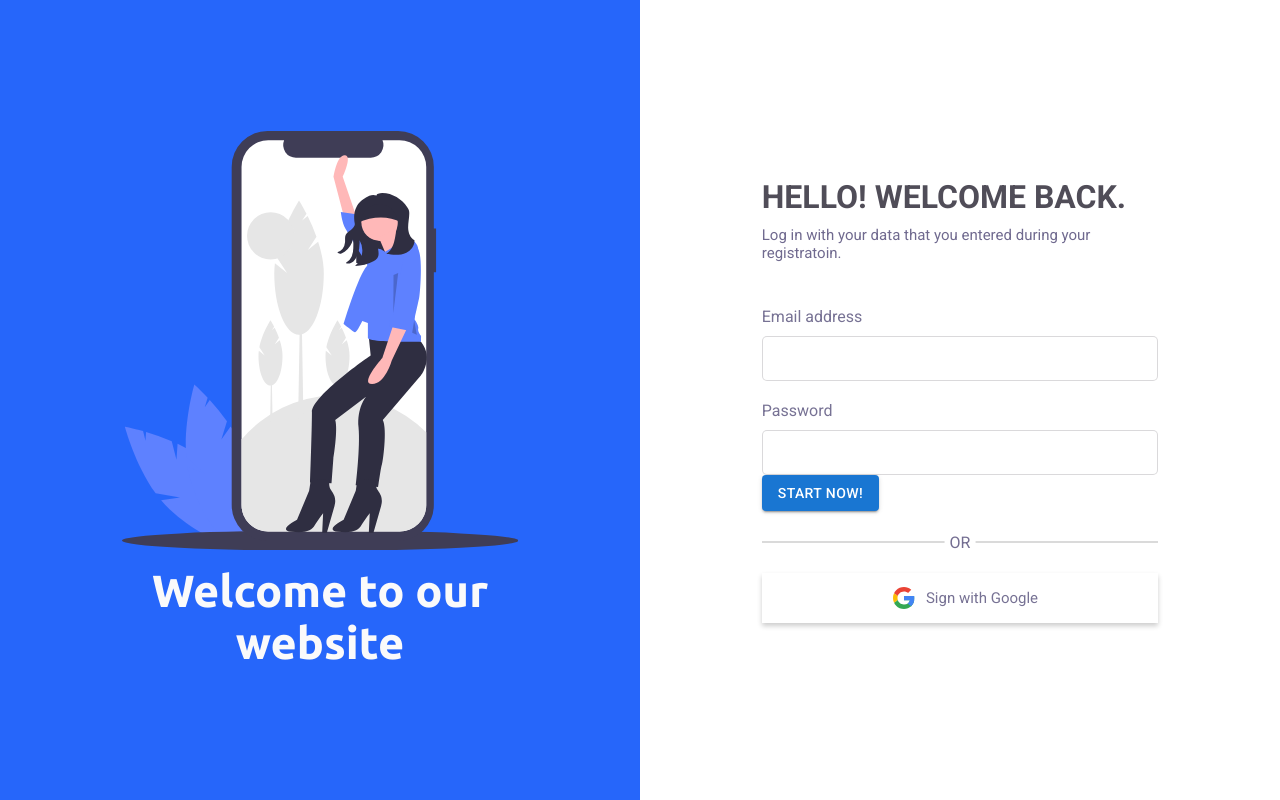
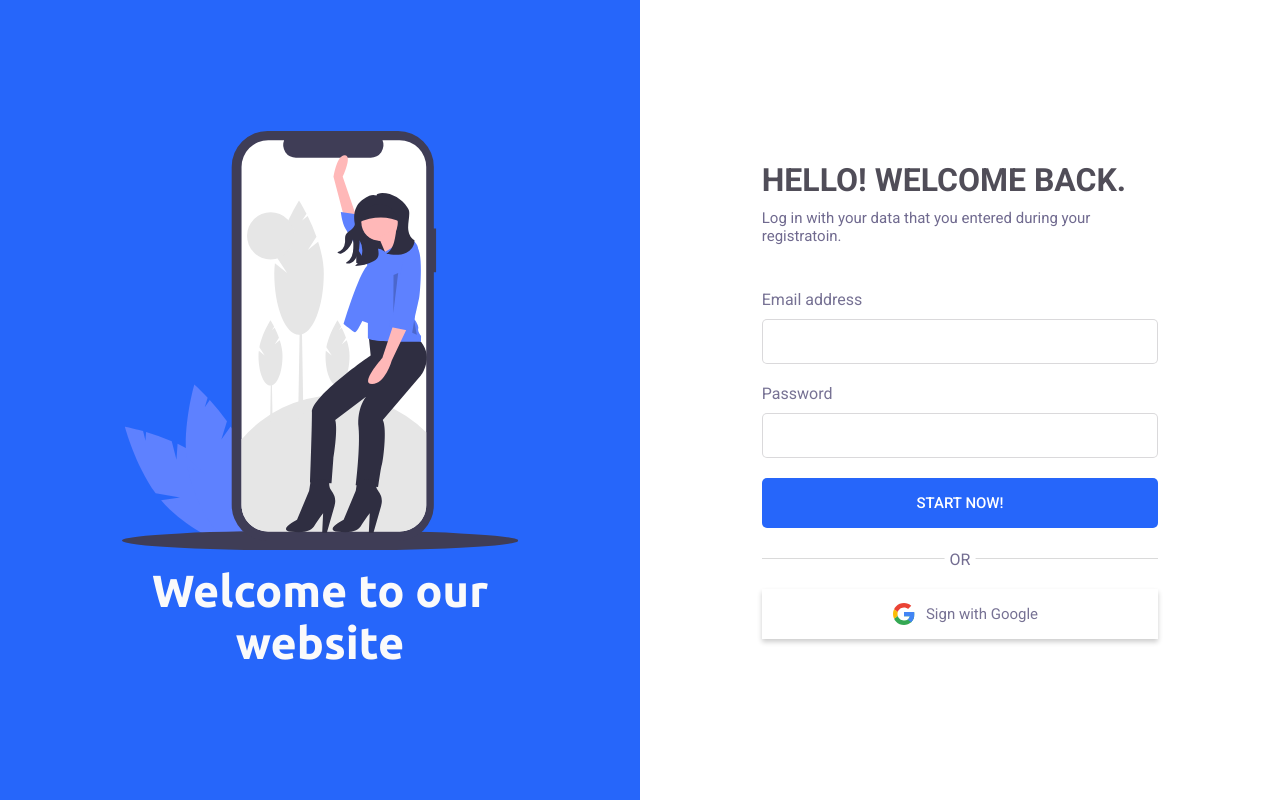
Before and after one commit to AhmedArby00000/my_app, a React (Create React App) app: page /login in a window 1280 px wide. Built offline with nearby package versions, Linux system fonts and the light colour scheme.

Commit message:
Fix Start button on Login page

```diff
--- a/src/routes/LoginPage.tsx
+++ b/src/routes/LoginPage.tsx
@@ -29,7 +29,7 @@ class LoginPage extends Component {
                             <input type="password" />
                         </div>
 
-                        <Button variant="contained">START NOW!</Button>
+                        <div className="start">START NOW!</div>
                         <div className="or" />
                         <div className="google">
                             <GoogleLogo />
--- a/src/style/login_page.scss
+++ b/src/style/login_page.scss
@@ -99,9 +99,18 @@
             background-color: #2666FA;
             border-radius: 5px;
             cursor: pointer;
+            transition: background-color 200ms, transform 200ms;
             align-items: center;
             justify-content: center;
             margin-top: 20px;
+
+            &:hover {
+                background: #0046e1;
+            }
+
+            &:active {
+                transform: scale(0.95);
+            }
         }
 
         .or {
@@ -136,8 +145,17 @@
             cursor: pointer;
             background-color: #FFFFFF;
             box-shadow: 0 3px 5px rgba(0, 0, 0, 0.2);
+            transition: background-color 500ms, transform 200ms;
             align-items: center;
             justify-content: center;
+
+            &:hover {
+                background: #d6d6d6;
+            }
+
+            &:active {
+                transform: scale(0.97);
+            }
 
             svg {
                 width: 24px;
```
Also changed, not shown: src/components/button/Button.tsx (added, +9 -0 lines).
